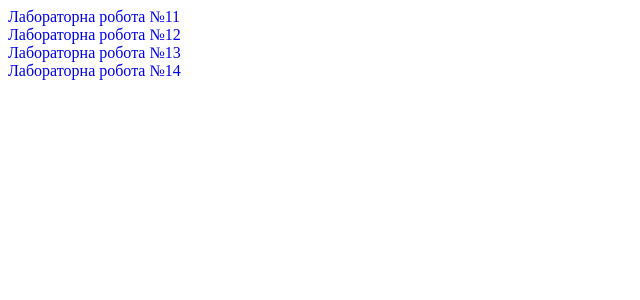
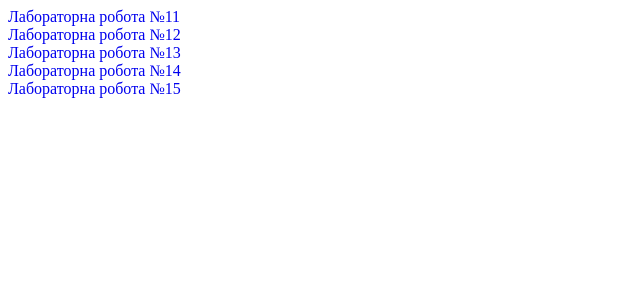
Before and after one commit to Vitalik1800/labs-web-semchyshyn18, a PHP site: page / in a window 1280 px wide. Shown: the top 300 px of the page, without its empty margins (0-640 px from the left). Run offline with PHP 8.4, Linux system fonts and the light colour scheme.

Commit message:
Update index.php

```diff
--- a/index.php
+++ b/index.php
@@ -16,5 +16,6 @@
 	<a href="lab12/lab12.php">Лабораторна робота №12</a><br>
 	<a href="lab13/lab13.php">Лабораторна робота №13</a><br>
 	<a href="lab14/lab14.php">Лабораторна робота №14</a><br>
+	<a href="lab15/lab15.php">Лабораторна робота №15</a><br>
 </body>
 </html>
```
